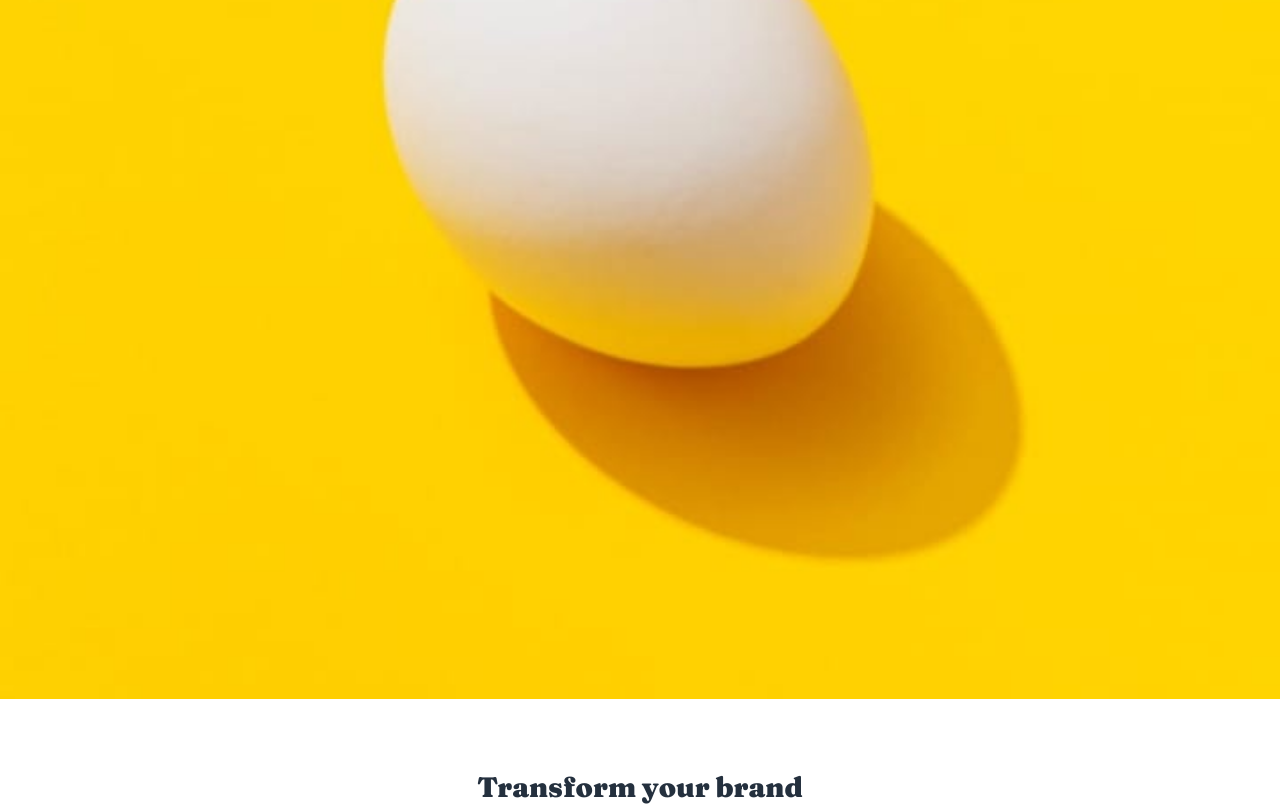
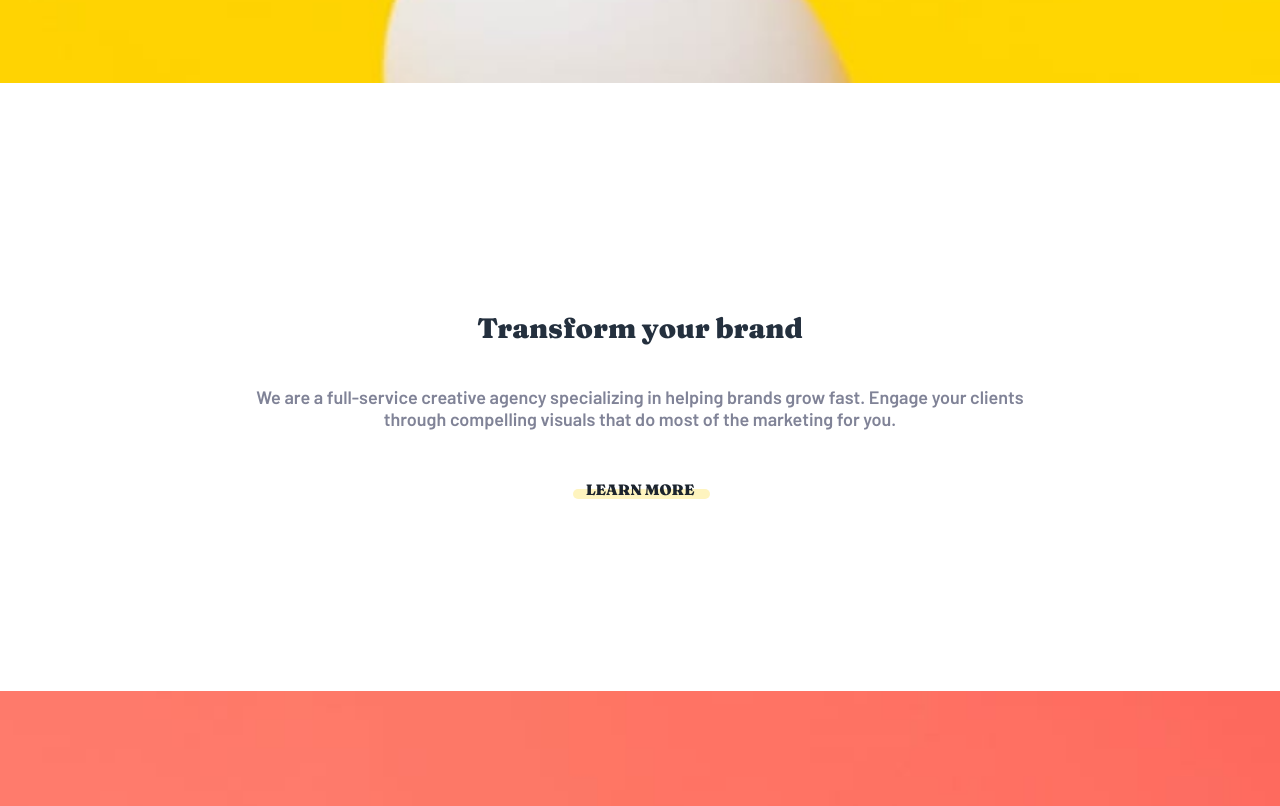
Before and after one commit to Roxi96/sunnySide-Challenge, a React (Vite) app: page / in a window 1280 px wide. Shown: the part 1180-1986 px from the top of the page. Built offline with nearby package versions, Linux system fonts and the light colour scheme.

Commit message:
refactor:finishing information component

```diff
--- a/src/components/Information/Information.module.css
+++ b/src/components/Information/Information.module.css
@@ -95,8 +95,8 @@
    .box{
     display: flex;
     flex-direction: column-reverse;
-    height: auto;
-    width: auto;
+    height: 50%;
+    width: 100%;
    }
    .box2{
     display: flex;
@@ -107,16 +107,19 @@
    .boxChild1{
        text-align: center;
        margin-top: 2.8rem;
-       margin-bottom: 2.8rem;
+       padding-top: 10rem;
+       margin-bottom: 10rem;
    }
    .boxChild2{
-       text-align: center;
+    overflow: hidden;
+    background-size: cover;
+    background-position: center;
+    height: 450px;
    }
    .title{
         font-size: 28px;
    }
    .text{
-
        width: 60%;
    /* padding: auto 2.5rem; */
 }
```
